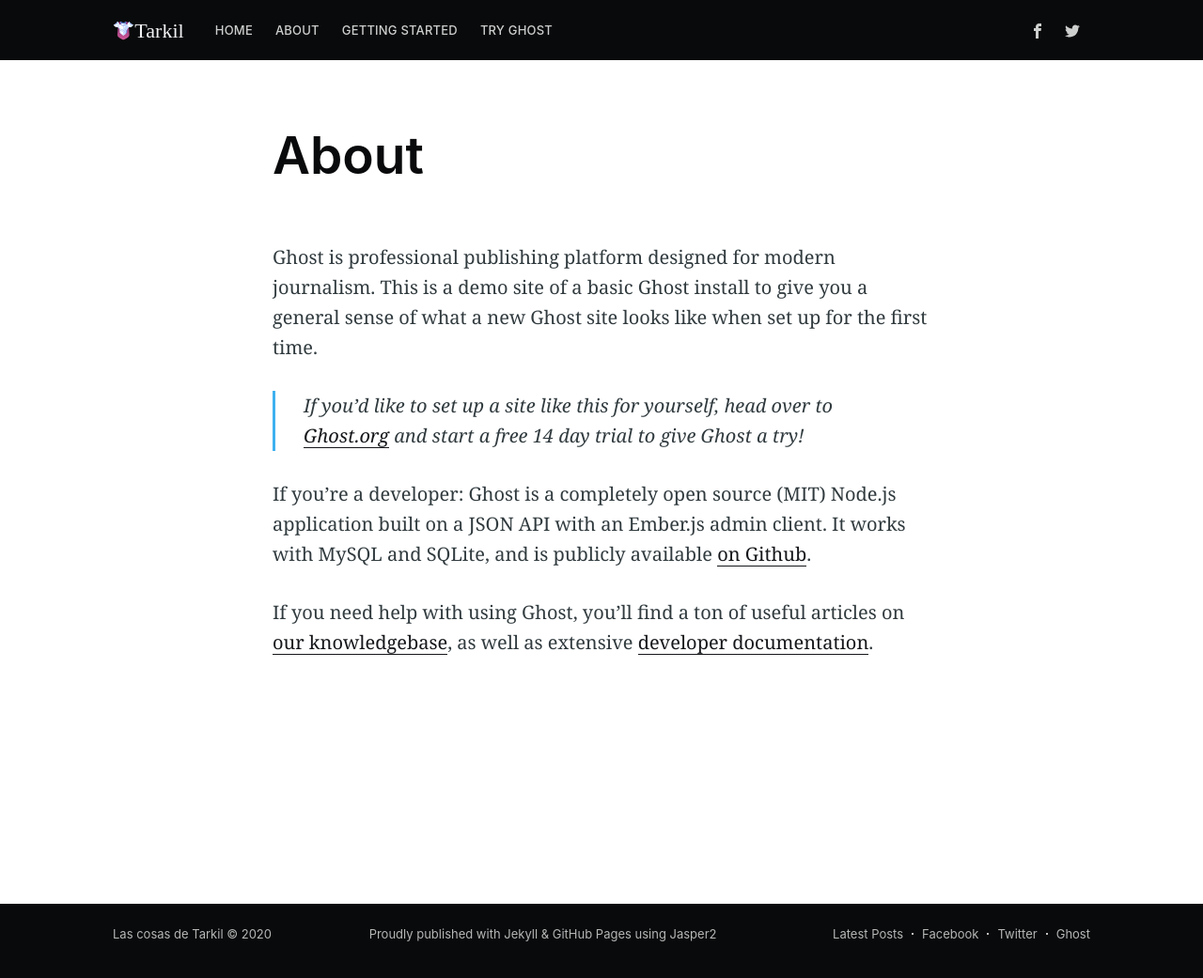
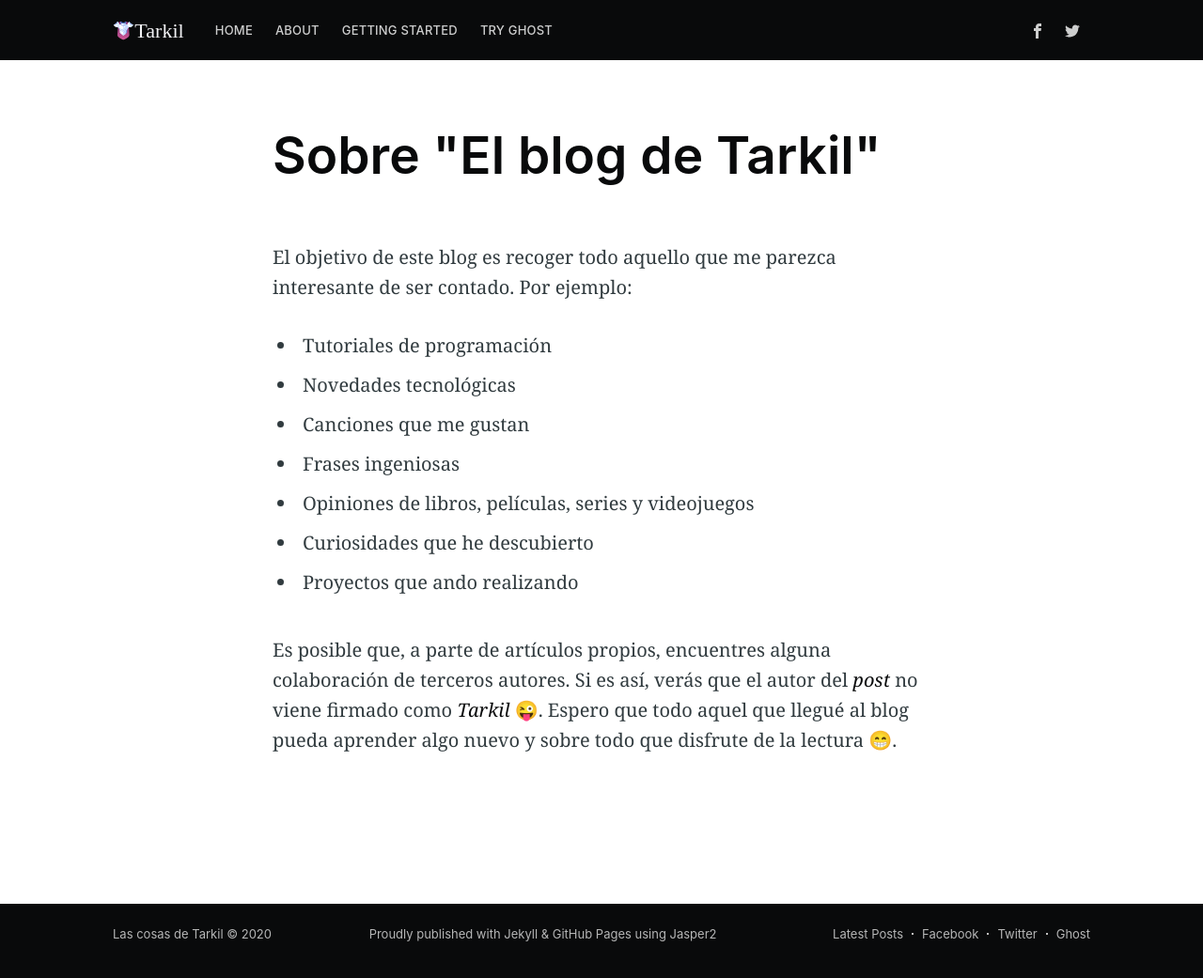
Before and after one commit to tarkil/blog, a Jekyll site: the page built from about/index.md, in a window 1280 px wide and 1068 px high. Shown: the top 1041 px of the window at 94% size. Built offline with Jekyll 4.4.1, drawn with Linux system fonts in a browser that asks for light colours; nearby versions of some CDN libraries.

Commit message:
Update about page

```diff
--- a/about/index.md
+++ b/about/index.md
@@ -1,17 +1,22 @@
 ---
 layout: page
 current: about
-title: About
+title: Sobre "El blog de Tarkil"
 navigation: true
 logo: 'assets/images/logo.png'
 class: page-template
 subclass: 'post page'
 ---
 
-Ghost is professional publishing platform designed for modern journalism. This is a demo site of a basic Ghost install to give you a general sense of what a new Ghost site looks like when set up for the first time.
+El objetivo de este blog es recoger todo aquello que me parezca interesante de ser contado. Por ejemplo:
 
-> If you'd like to set up a site like this for yourself, head over to [Ghost.org](https://ghost.org/) and start a free 14 day trial to give Ghost a try!
+ * Tutoriales de programación
+ * Novedades tecnológicas
+ * Canciones que me gustan
+ * Frases ingeniosas
+ * Opiniones de libros, películas, series  y videojuegos
+ * Curiosidades que he descubierto
+ * Proyectos que ando realizando
 
-If you're a developer: Ghost is a completely open source (MIT) Node.js application built on a JSON API with an Ember.js admin client. It works with MySQL and SQLite, and is publicly available [on Github](https://github.com/TryGhost/ghost).
-
-If you need help with using Ghost, you'll find a ton of useful articles on [our knowledgebase](https://help.ghost.org/), as well as extensive [developer documentation](https://docs.ghost.org/).
+Es posible que, a parte de artículos propios, encuentres alguna colaboración de terceros autores. Si es así, verás que el autor del _post_ no viene firmado como _Tarkil_ 😜.
+Espero que todo aquel que llegué al blog pueda aprender algo nuevo y sobre todo que disfrute de la lectura 😁.
```
